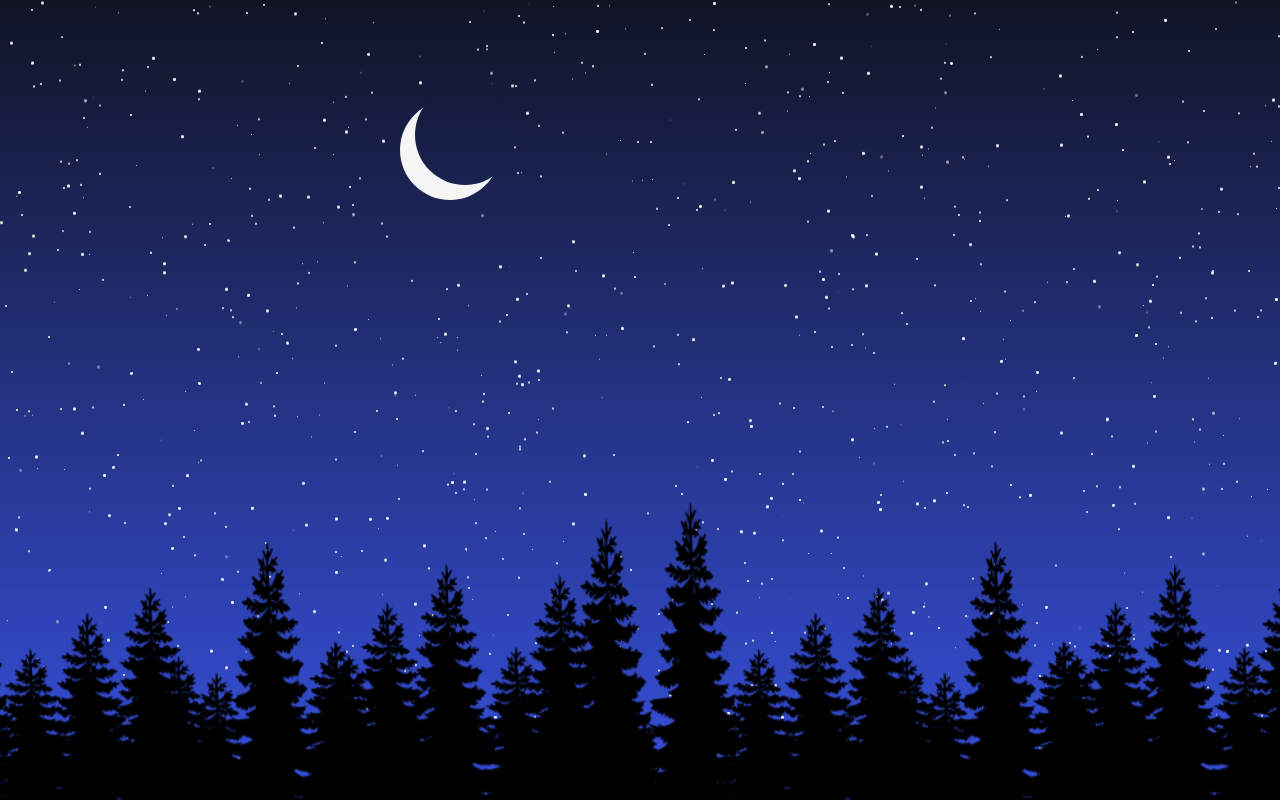
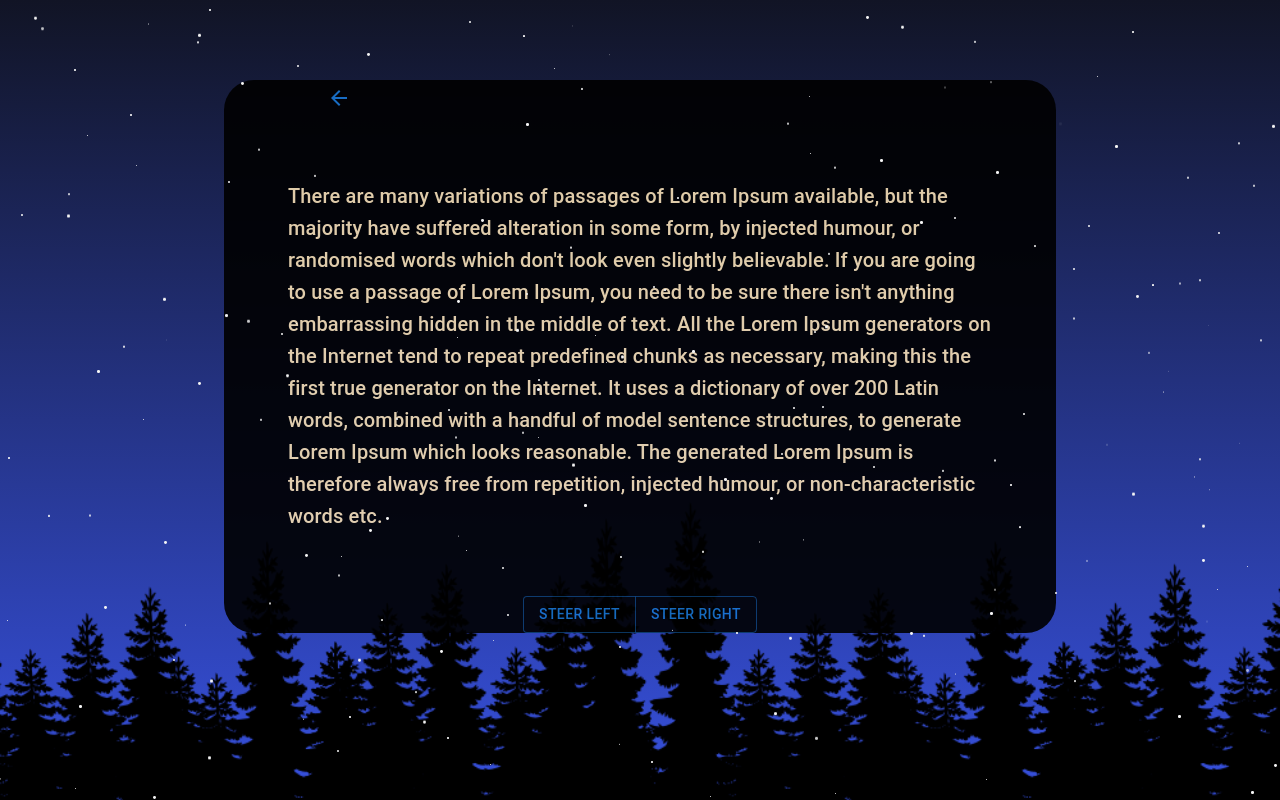
Before and after one commit to stocke777/Storybook, a React (Create React App) app in the folder storytime/: page /NightRide/1 in a window 1280 px wide. Built offline with nearby package versions, Linux system fonts and the light colour scheme.

Commit message:
added story page

```diff
--- a/storytime/src/Pages/HomePage.jsx
+++ b/storytime/src/Pages/HomePage.jsx
@@ -1,6 +1,6 @@
 import React from "react";
 import ParticlesBackground from "../components/ParticlesBackground";
-import { Button, Typography, Paper, Box } from "@mui/material";
+import { Button, Typography, Box } from "@mui/material";
 import StoryCard from "./../components/StoryCard";
 import image1 from '../assets/night.jpg'
 import image2 from '../assets/rain.jpg'
--- a/storytime/src/Pages/NightRide.jsx
+++ b/storytime/src/Pages/NightRide.jsx
@@ -1,13 +1,15 @@
 import React, { useEffect } from 'react'
 import { useParams } from 'react-router-dom'
 import './stars.css'
+import './style.css'
 import forest from './../assets/forest.png';
+import StoryPage from './StoryPage';
 
 function NightRide() {
     const { page } = useParams()
 
     function stars() {
-        let count = 500;
+        let count = 100;
         let scene = document.querySelector('.scene');
         let i = 0;
         while (i < count) {
@@ -32,7 +34,13 @@ function NightRide() {
 
     useEffect(() => {
         stars();
-    }, [])
+    })
+    useEffect(()=>{
+        console.log('mounted')
+        return ()=>console.log('unmounted')
+    })
+
+    const content = `There are many variations of passages of Lorem Ipsum available, but the majority have suffered alteration in some form, by injected humour, or randomised words which don't look even slightly believable. If you are going to use a passage of Lorem Ipsum, you need to be sure there isn't anything embarrassing hidden in the middle of text. All the Lorem Ipsum generators on the Internet tend to repeat predefined chunks as necessary, making this the first true generator on the Internet. It uses a dictionary of over 200 Latin words, combined with a handful of model sentence structures, to generate Lorem Ipsum which looks reasonable. The generated Lorem Ipsum is therefore always free from repetition, injected humour, or non-characteristic words etc.`
 
     return (
         <div className="scene">
@@ -42,6 +50,20 @@ function NightRide() {
                 alt=""
                 className="forest"
             />
+            <div className='paper'>
+                {page === '1' &&
+                    <StoryPage storyName={'NightRide'} pageNumber={Number(page)} left={'Steer Left'} right={'Steer Right'}>
+                        {content}
+                    </StoryPage>}
+                {page === '2' &&
+                    <StoryPage storyName={'NightRide'} pageNumber={Number(page)} left={'Ask For Help'} right={'Dont Ask For Help'}>
+                        {content}
+                    </StoryPage>}
+                {page === '4' &&
+                    <StoryPage storyName={'NightRide'} pageNumber={Number(page)} left={'Point Out his Weird Behaviour'} right={'Keep Silent'}>
+                        {content}
+                    </StoryPage>}
+            </div>
         </div>
     )
 }
--- /dev/null
+++ b/storytime/src/Pages/StoryPage.jsx
@@ -0,0 +1,42 @@
+import { Button, ButtonGroup, Typography } from '@mui/material'
+import { Box } from '@mui/system'
+import React from 'react'
+import { useNavigate } from "react-router-dom";
+import ArrowBackIcon from '@mui/icons-material/ArrowBack';
+import { useEffect } from 'react';
+
+function StoryPage({ storyName, pageNumber, left, right, children }) {
+
+    useEffect(()=>{
+        console.log(' story mounted')
+        return ()=>console.log('story unmounted')
+    })
+    const navigate = useNavigate()
+    const handleNavigate = (toPage) => {
+        if (toPage === 0) {
+            navigate('/')
+        } else {
+            navigate(`/${storyName}/${toPage}`)
+        }
+    }
+    return (
+        <>
+            <Box display='flex' justify-content='space-around' alignItems='center' flexDirection='column' my={10}>
+                <Box display='flex' justify-content='start' width='80%'>
+                    <Button onClick={() => handleNavigate(pageNumber - 1)}><ArrowBackIcon /></Button>
+                </Box>
+
+                <Box px={8} py={8}>
+                    <Typography variant='h6'>{children}</Typography>
+                </Box>
+
+                <ButtonGroup variant="outlined" aria-label="outlined primary button group">
+                    <Button onClick={() => handleNavigate(2*pageNumber)}>{left}</Button>
+                    <Button onClick={() => handleNavigate(2*pageNumber+1)}>{right}</Button>
+                </ButtonGroup>
+            </Box>
+        </>
+    )
+}
+
+export default StoryPage
--- a/storytime/src/Pages/stars.css
+++ b/storytime/src/Pages/stars.css
@@ -22,7 +22,7 @@
     height: 100px;
     background-color: whitesmoke;
     border-radius: 50%;
-    z-index: 200;
+    z-index: -1;
 }
 
 .moon:after{
@@ -42,7 +42,7 @@
     bottom: 0;
     left: 0;
     width: 100%;
-    z-index: 1000;
+    z-index: 0;
     transform:scale(1.2);
 }
 
--- /dev/null
+++ b/storytime/src/Pages/style.css
@@ -0,0 +1,9 @@
+.paper{
+    z-index: 10;
+    opacity: .9;
+    background-color: black;
+    color: wheat;
+    width: 65%;
+    margin: auto;
+    border-radius: 30px;
+}
```
